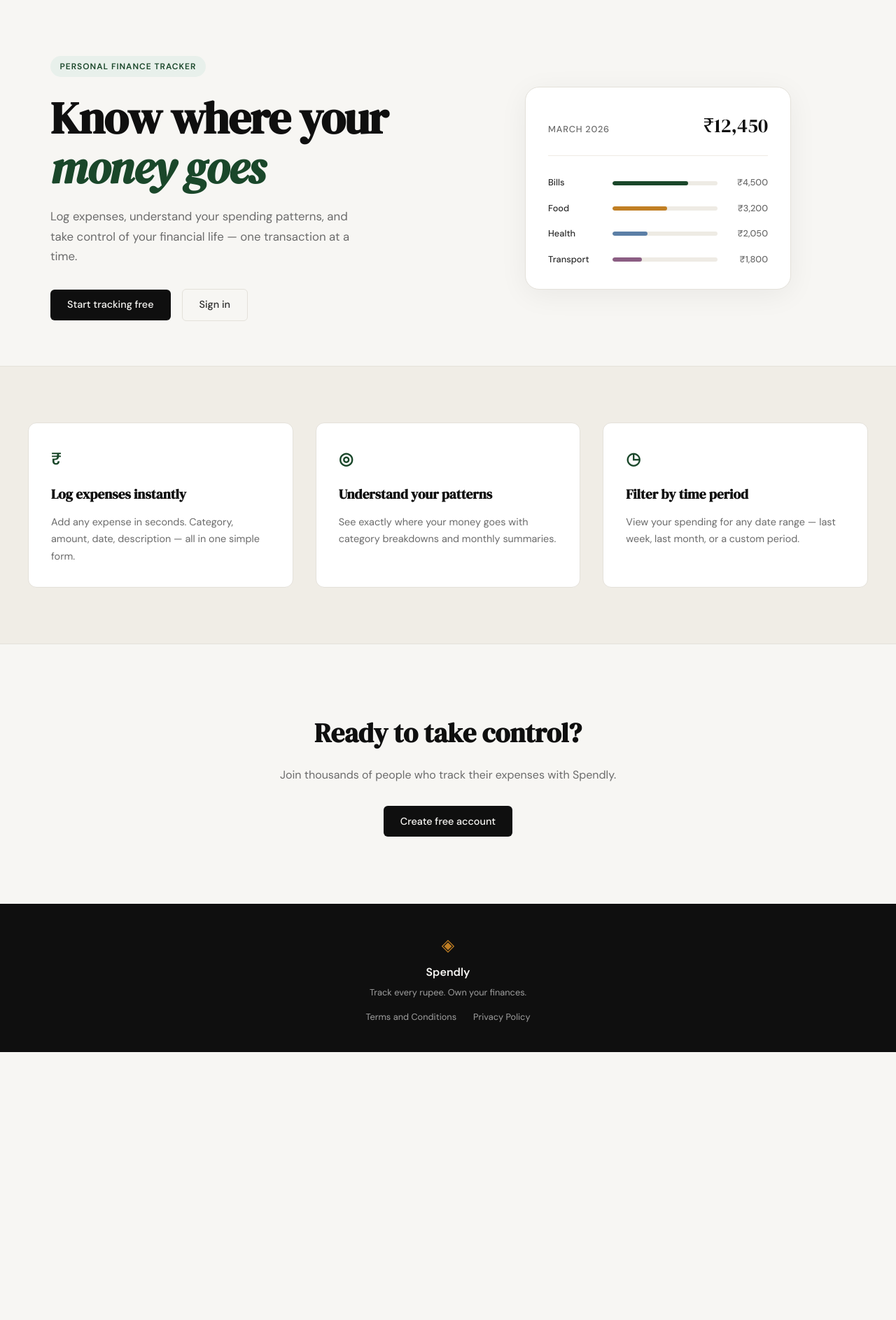
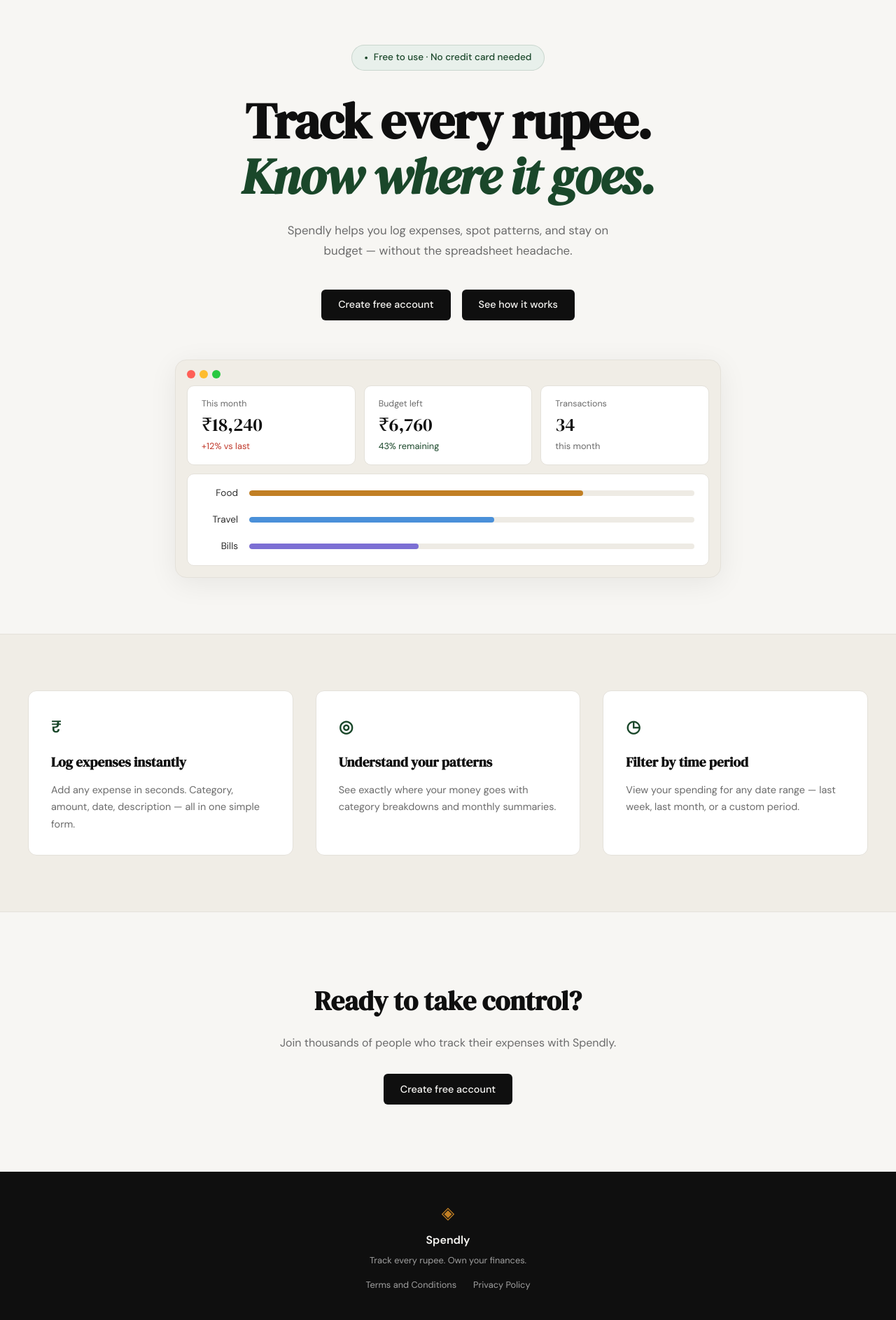
Before and after one commit to rkg209/Spendly, a Flask app: page / in a window 1280 px wide. Shown: the part 61-1948 px from the top of the page at 70% size. Before the commit the page ends 1565 px from the top, so only its background shows below. Run offline with Flask 3, Linux system fonts and the light colour scheme.

Commit message:
landing: redesign hero section with centered layout

```diff
--- /dev/null
+++ b/static/css/landing.css
@@ -0,0 +1,195 @@
+/* ------------------------------------------------------------------ */
+/* Hero — overrides style.css for the centered landing layout          */
+/* ------------------------------------------------------------------ */
+
+.hero {
+    display: flex;
+    flex-direction: column;
+    align-items: center;
+    text-align: center;
+    padding: 4rem 2rem 5rem;
+    max-width: 860px;
+    margin: 0 auto;
+    gap: 0;
+}
+
+/* Badge */
+.hero-badge {
+    display: inline-flex;
+    align-items: center;
+    gap: 0.5rem;
+    background: var(--accent-light);
+    color: var(--accent);
+    font-size: 0.85rem;
+    font-weight: 500;
+    padding: 0.4rem 1.1rem;
+    border-radius: 999px;
+    border: 1px solid rgba(26, 71, 42, 0.15);
+    margin-bottom: 2rem;
+    letter-spacing: 0;
+    text-transform: none;
+}
+
+.hero-badge-dot {
+    font-size: 0.55rem;
+    line-height: 1;
+}
+
+/* Title */
+.hero-title {
+    font-size: clamp(2.75rem, 6vw, 4.5rem);
+    line-height: 1.1;
+    letter-spacing: -0.02em;
+    color: var(--ink);
+    margin-bottom: 1.5rem;
+}
+
+.hero-title em {
+    font-style: italic;
+    color: var(--accent);
+    display: block;
+}
+
+/* Subtitle */
+.hero-subtitle {
+    font-size: 1.05rem;
+    color: var(--ink-muted);
+    line-height: 1.75;
+    max-width: 500px;
+    margin: 0 auto 2.5rem;
+}
+
+/* CTA buttons */
+.hero-actions {
+    display: flex;
+    gap: 1rem;
+    justify-content: center;
+    margin-bottom: 3.5rem;
+}
+
+/* ------------------------------------------------------------------ */
+/* Dashboard mock                                                       */
+/* ------------------------------------------------------------------ */
+
+.hero-dashboard {
+    width: 100%;
+    max-width: 780px;
+}
+
+.dashboard-chrome {
+    background: var(--paper-warm);
+    border: 1px solid var(--border);
+    border-radius: 16px;
+    overflow: hidden;
+    box-shadow: 0 8px 40px rgba(0, 0, 0, 0.07);
+}
+
+.chrome-dots {
+    display: flex;
+    gap: 6px;
+    padding: 14px 16px 10px;
+    align-items: center;
+}
+
+.chrome-dot {
+    width: 12px;
+    height: 12px;
+    border-radius: 50%;
+}
+
+.dot-red    { background: #ff5f57; }
+.dot-yellow { background: #febc2e; }
+.dot-green  { background: #28c840; }
+
+.dashboard-body {
+    padding: 0 1rem 1rem;
+    display: flex;
+    flex-direction: column;
+    gap: 0.75rem;
+}
+
+/* Stat cards */
+.stat-cards {
+    display: grid;
+    grid-template-columns: repeat(3, 1fr);
+    gap: 0.75rem;
+}
+
+.stat-card {
+    background: var(--paper-card);
+    border: 1px solid var(--border);
+    border-radius: 10px;
+    padding: 1rem 1.25rem;
+    text-align: left;
+}
+
+.stat-label {
+    font-size: 0.78rem;
+    color: var(--ink-muted);
+    margin-bottom: 0.3rem;
+}
+
+.stat-value {
+    font-family: var(--font-display);
+    font-size: 1.65rem;
+    color: var(--ink);
+    line-height: 1.2;
+    margin-bottom: 0.25rem;
+}
+
+.stat-sub {
+    font-size: 0.8rem;
+    color: var(--ink-muted);
+}
+
+.stat-sub-danger  { color: var(--danger); }
+.stat-sub-success { color: var(--accent); }
+
+/* Category bars */
+.cat-bars {
+    background: var(--paper-card);
+    border: 1px solid var(--border);
+    border-radius: 10px;
+    padding: 1rem 1.25rem;
+    display: flex;
+    flex-direction: column;
+    gap: 1rem;
+}
+
+.cat-row {
+    display: grid;
+    grid-template-columns: 52px 1fr;
+    align-items: center;
+    gap: 1rem;
+}
+
+.cat-label {
+    font-size: 0.85rem;
+    color: var(--ink-soft);
+    text-align: right;
+}
+
+.cat-track {
+    height: 8px;
+    background: var(--border-soft);
+    border-radius: 999px;
+    overflow: hidden;
+}
+
+.cat-bar {
+    height: 100%;
+    border-radius: 999px;
+}
+
+.cat-bar-orange { background: #c17f24; }
+.cat-bar-blue   { background: #4a90d9; }
+.cat-bar-purple { background: #7c6fd4; }
+
+/* ------------------------------------------------------------------ */
+/* Responsive                                                           */
+/* ------------------------------------------------------------------ */
+
+@media (max-width: 600px) {
+    .stat-cards { grid-template-columns: 1fr; }
+    .hero-actions { flex-direction: column; align-items: center; }
+}
--- a/templates/landing.html
+++ b/templates/landing.html
@@ -2,59 +2,73 @@
 
 {% block title %}Spendly — Track Every Rupee{% endblock %}
 
+{% block head %}
+<link rel="stylesheet" href="{{ url_for('static', filename='css/landing.css') }}">
+{% endblock %}
+
 {% block content %}
 
 <section class="hero">
-    <div class="hero-inner">
-        <div class="hero-badge">Personal Finance Tracker</div>
+    <div class="hero-badge">
+        <span class="hero-badge-dot">●</span>
+        Free to use · No credit card needed
+    </div>
     <h1 class="hero-title">
-            Know where your<br>
-            <em>money goes</em>
+        Track every rupee.<br>
+        <em>Know where it goes.</em>
     </h1>
     <p class="hero-subtitle">
-            Log expenses, understand your spending patterns,
-            and take control of your financial life —
-            one transaction at a time.
+        Spendly helps you log expenses, spot patterns, and stay
+        on budget — without the spreadsheet headache.
     </p>
     <div class="hero-actions">
-            <a href="{{ url_for('register') }}" class="btn-primary">Start tracking free</a>
-            <a href="{{ url_for('login') }}" class="btn-ghost">Sign in</a>
+        <a href="{{ url_for('register') }}" class="btn-primary">Create free account</a>
+        <a href="{{ url_for('login') }}" class="btn-primary">See how it works</a>
+    </div>
+    <div class="hero-dashboard">
+        <div class="dashboard-chrome">
+            <div class="chrome-dots">
+                <span class="chrome-dot dot-red"></span>
+                <span class="chrome-dot dot-yellow"></span>
+                <span class="chrome-dot dot-green"></span>
+            </div>
+            <div class="dashboard-body">
+                <div class="stat-cards">
+                    <div class="stat-card">
+                        <p class="stat-label">This month</p>
+                        <p class="stat-value">₹18,240</p>
+                        <p class="stat-sub stat-sub-danger">+12% vs last</p>
+                    </div>
+                    <div class="stat-card">
+                        <p class="stat-label">Budget left</p>
+                        <p class="stat-value">₹6,760</p>
+                        <p class="stat-sub stat-sub-success">43% remaining</p>
+                    </div>
+                    <div class="stat-card">
+                        <p class="stat-label">Transactions</p>
+                        <p class="stat-value">34</p>
+                        <p class="stat-sub">this month</p>
                     </div>
                 </div>
-    <div class="hero-visual">
-        <div class="mock-card">
-            <div class="mock-card-header">
-                <span class="mock-label">March 2026</span>
-                <span class="mock-total">₹12,450</span>
+                <div class="cat-bars">
+                    <div class="cat-row">
+                        <span class="cat-label">Food</span>
+                        <div class="cat-track">
+                            <div class="cat-bar cat-bar-orange" style="width: 75%"></div>
                         </div>
-            <div class="mock-bars">
-                <div class="mock-bar-row">
-                    <span class="mock-cat">Bills</span>
-                    <div class="mock-bar-track">
-                        <div class="mock-bar" style="width: 72%"></div>
                     </div>
-                    <span class="mock-amt">₹4,500</span>
+                    <div class="cat-row">
+                        <span class="cat-label">Travel</span>
+                        <div class="cat-track">
+                            <div class="cat-bar cat-bar-blue" style="width: 55%"></div>
                         </div>
-                <div class="mock-bar-row">
-                    <span class="mock-cat">Food</span>
-                    <div class="mock-bar-track">
-                        <div class="mock-bar mock-bar-2" style="width: 52%"></div>
                     </div>
-                    <span class="mock-amt">₹3,200</span>
+                    <div class="cat-row">
+                        <span class="cat-label">Bills</span>
+                        <div class="cat-track">
+                            <div class="cat-bar cat-bar-purple" style="width: 38%"></div>
                         </div>
-                <div class="mock-bar-row">
-                    <span class="mock-cat">Health</span>
-                    <div class="mock-bar-track">
-                        <div class="mock-bar mock-bar-3" style="width: 33%"></div>
                     </div>
-                    <span class="mock-amt">₹2,050</span>
-                </div>
-                <div class="mock-bar-row">
-                    <span class="mock-cat">Transport</span>
-                    <div class="mock-bar-track">
-                        <div class="mock-bar mock-bar-4" style="width: 28%"></div>
-                    </div>
-                    <span class="mock-amt">₹1,800</span>
                 </div>
             </div>
         </div>
```
Lines whose indentation alone changed are shown as unchanged.
